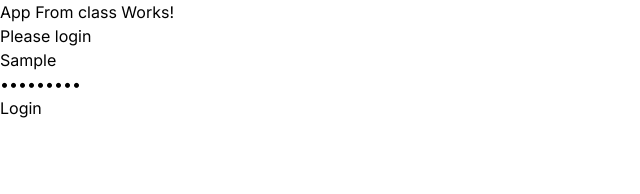
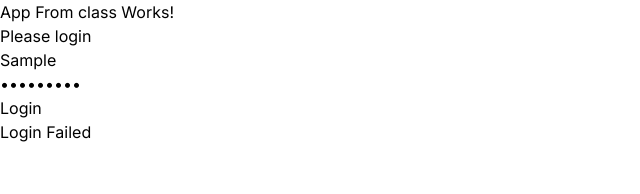
Before and after one commit to dujules23/typescript-practice, a Next.js app: page / in a window 1280 px wide. Both pictures are taken after typing "Sample", "Sample123" into the empty fields and a click on the input "Login". Shown: the top 194 px of the page, without its empty margins (0-640 px from the left). Built offline with nearby package versions, Linux system fonts and the light colour scheme.

Commit message:
added conditional render of successful/failed login

```diff
--- a/src/components/Login.tsx
+++ b/src/components/Login.tsx
@@ -35,19 +35,33 @@ export class Login extends Component<LoginProps,LoginState> {
 
   private async handleSubmit(event: SyntheticEvent){
     event.preventDefault()
+    this.setState({loginAttempted: true})
     const result = await this.props.authService.login(
       this.state.userName,
       this.state.password
     )
 
     if(result) {
-      console.log(result)
+      this.setState(
+        ({loginSuccessful: true})
+      )
     } else {
-      console.log('wrong login')
+      this.setState(({loginSuccessful: false}))
     }
   }
 
   render() {
+
+    // declare a new label
+    let loginMessage: any;
+    if(this.state.loginAttempted) {
+      if(this.state.loginSuccessful){
+        loginMessage = <label htmlFor="">Login Successful</label>
+      } else {
+        loginMessage = <label htmlFor="">Login Failed</label>
+      }
+    }
+
     return (
       <div>
         <h2>Please login</h2>
@@ -56,6 +70,7 @@ export class Login extends Component<LoginProps,LoginState> {
           <input value={this.state.password} type='password' onChange={e => this.setPassword(e)}/><br />
           <input type="submit" value='Login' />
         </form>
+        {loginMessage}
       </div>
     )
   }
```
